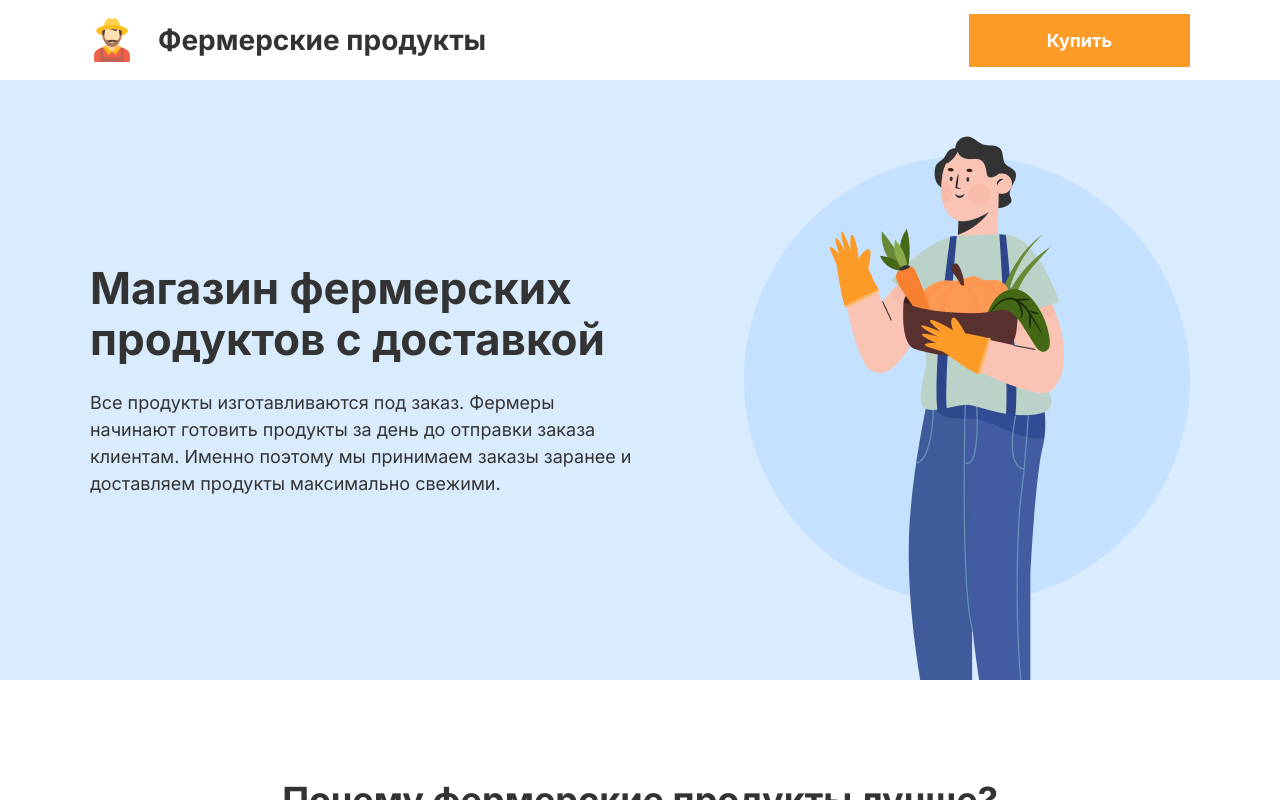
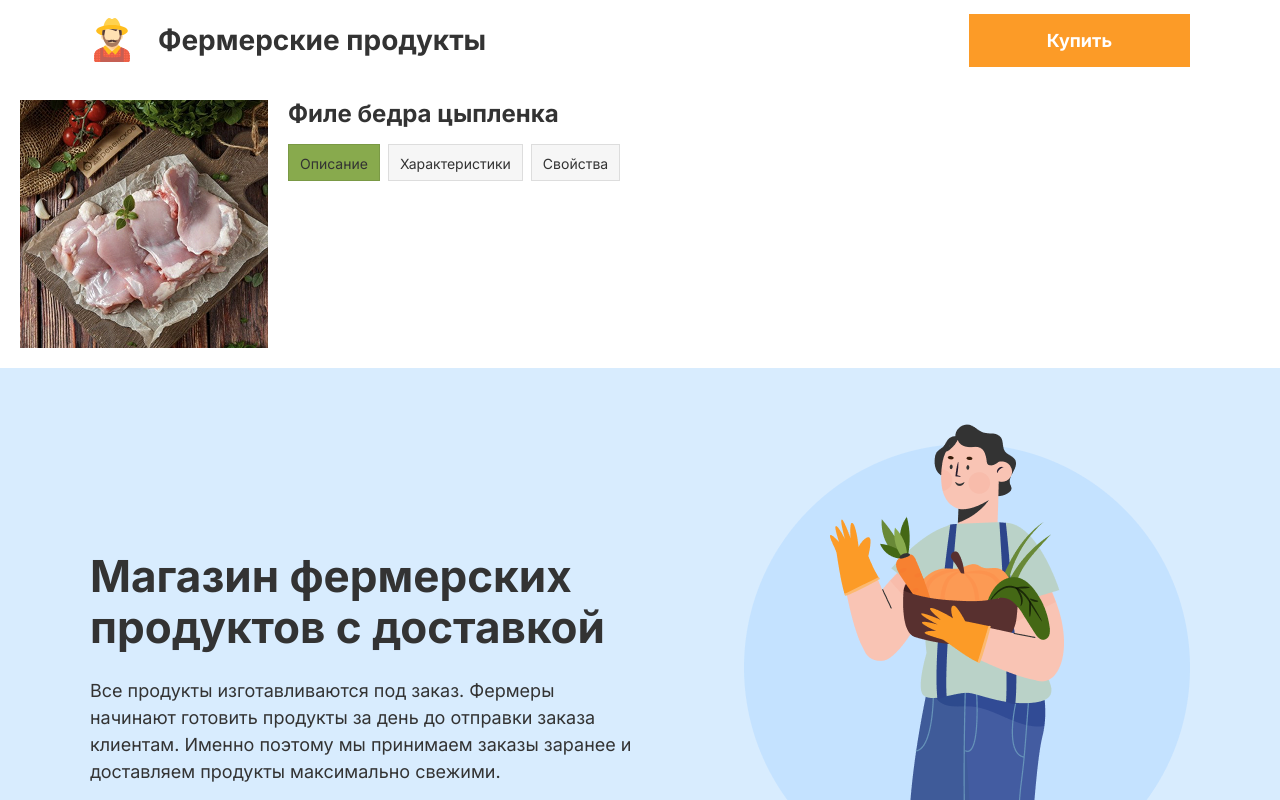
Before and after one commit to Chackmoole/farm-shop, a React (Create React App) app: page / in a window 1280 px wide. Shown: the top 800 px of the page. Built offline with nearby package versions, Linux system fonts and the light colour scheme.

Commit message:
Добавлены табы карточки продукта

```diff
--- /dev/null
+++ b/src/components/blocks/order-page/order-card/order-card-styled.js
@@ -0,0 +1,28 @@
+import styled from "styled-components";
+import { Text } from "../../../ui/text/text";
+
+export const StyledOrderCard = styled.div`
+  display: flex;
+  padding: 20px;
+  gap: 20px;
+`;
+
+export const StyledOrderCardBox = styled.div``;
+
+export const StyledOrderCardTabs = styled.div`
+  display: flex;
+  gap: 8px;
+`;
+
+export const StyledOrderCardTab = styled.div`
+  padding: 8px 12px;
+  background-color: ${(props) =>
+    props.$isActive
+      ? props.theme.colors.colorGreen
+      : props.theme.colors.colorGray};
+
+  color: ${(props) => props.theme.colors.colorBlackText};
+  box-shadow: 0 0 0 1px rgba(0, 0, 0, 0.1) inset;
+`;
+
+export const StyledOrderCardTabText = styled(Text)``;
--- /dev/null
+++ b/src/components/blocks/order-page/order-card/order-card.jsx
@@ -0,0 +1,42 @@
+import {
+  StyledOrderCard,
+  StyledOrderCardBox,
+  StyledOrderCardTab,
+  StyledOrderCardTabs,
+  StyledOrderCardTabText,
+} from "./order-card-styled";
+import chicken from "../../../../assets/img/products/chicken.jpg";
+import { Text } from "../../../ui/text/text";
+import { useState } from "react";
+
+export const OrderCard = () => {
+  const [isActive, setActive] = useState(true);
+
+  return (
+    <StyledOrderCard>
+      <img src={chicken} alt="" width={248} height={248} />
+      <StyledOrderCardBox>
+        <Text variant="h4" mb="16px">
+          Филе бедра цыпленка
+        </Text>
+        <StyledOrderCardTabs>
+          <StyledOrderCardTab $isActive={isActive}>
+            <StyledOrderCardTabText variant="caption1">
+              Описание
+            </StyledOrderCardTabText>
+          </StyledOrderCardTab>
+          <StyledOrderCardTab>
+            <StyledOrderCardTabText variant="caption1">
+              Характеристики
+            </StyledOrderCardTabText>
+          </StyledOrderCardTab>
+          <StyledOrderCardTab>
+            <StyledOrderCardTabText variant="caption1">
+              Свойства
+            </StyledOrderCardTabText>
+          </StyledOrderCardTab>
+        </StyledOrderCardTabs>
+      </StyledOrderCardBox>
+    </StyledOrderCard>
+  );
+};
--- a/src/components/blocks/order-page/order-page.jsx
+++ b/src/components/blocks/order-page/order-page.jsx
@@ -1,5 +1,10 @@
 import { StyledOrderPage } from "./order-page-styled";
+import { OrderCard } from "./order-card/order-card";
 
 export const OrderPage = () => {
-  return <StyledOrderPage></StyledOrderPage>;
+  return (
+    <StyledOrderPage>
+      <OrderCard />
+    </StyledOrderPage>
+  );
 };
--- a/src/components/ui/text/text-variants.js
+++ b/src/components/ui/text/text-variants.js
@@ -18,6 +18,12 @@ export const textVariants = css`
       case "h3":
         return css`
           font-size: 32px;
+          line-height: 115%;
+          font-weight: 700;
+        `;
+      case "h4":
+        return css`
+          font-size: 24px;
           line-height: 115%;
           font-weight: 700;
         `;
--- a/src/components/ui/text/text.jsx
+++ b/src/components/ui/text/text.jsx
@@ -4,6 +4,7 @@ export const defaultVariantMapping = {
   h1: "h1",
   h2: "h2",
   h3: "h3",
+  h4: "h4",
   logo: "h3",
   subtitle: "h4",
   body1: "p",
```
